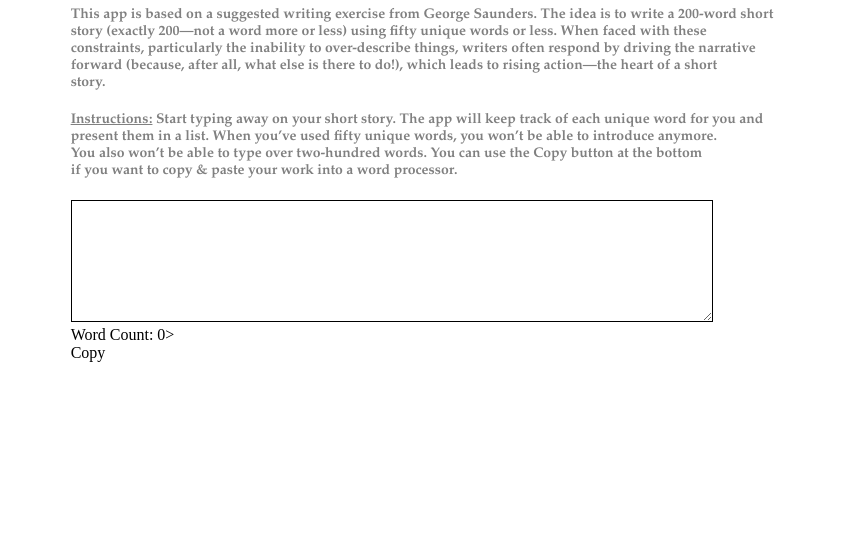
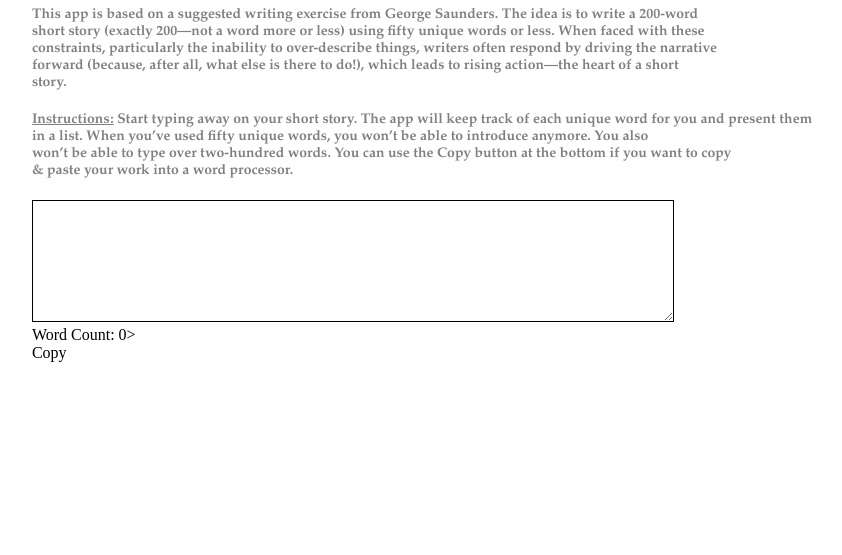
Before and after one commit to gillend3/fifty-two-hundred, a plain HTML site: page index.html in a window 1280 px wide. Shown: the part 245-800 px from the top of the page, without its empty margins (218-1060 px from the left). Drawn offline with Linux system fonts and the light colour scheme.

Commit message:
Update index.html

```diff
--- a/index.html
+++ b/index.html
@@ -54,8 +54,8 @@
 <body>
   <div class="input container">
     <h1>50-200</h1>
-    <h2 class="subtitle">This app is based on a suggested writing exercise from George Saunders. The idea is to write a 200-word short<br> story (exactly 200—not a word more or less) using fifty unique words or less. When faced with these<br> constraints, particularly the inability to over-describe things, writers often respond by driving the narrative<br> forward (because, after all, what else is there to do!), which leads to rising action—the heart of a short<br> story.<br></h2>
-    <h2 class="subtitle"><u>Instructions:</u> Start typing away on your short story. The app will keep track of each unique word for you and<br> present them in a list. When you’ve used fifty unique words, you won’t be able to introduce anymore.<br> You also won’t be able to type over two-hundred words. You can use the Copy button at the bottom<br> if you want to copy & paste your work into a word processor.</h2>
+    <h2 class="subtitle">This app is based on a suggested writing exercise from George Saunders. The idea is to write a 200-word<br> short story (exactly 200—not a word more or less) using fifty unique words or less. When faced with these<br> constraints, particularly the inability to over-describe things, writers often respond by driving the narrative<br> forward (because, after all, what else is there to do!), which leads to rising action—the heart of a short<br> story.<br></h2>
+    <h2 class="subtitle"><u>Instructions:</u> Start typing away on your short story. The app will keep track of each unique word for you and present them<br> in a list. When you’ve used fifty unique words, you won’t be able to introduce anymore. You also<br> won’t be able to type over two-hundred words. You can use the Copy button at the bottom if you want to copy<br> & paste your work into a word processor.</h2>
     <textarea id="textInput" class="input-box" maxlength="200" oninput="updateWordCount()"></textarea>
     <p id="wordCount">Word Count: 0></p>
     <ol id="wordList></ol>
```
